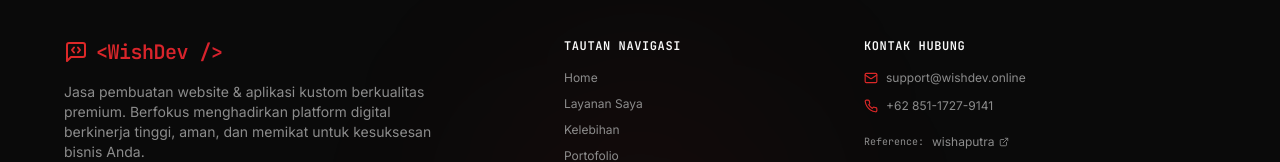
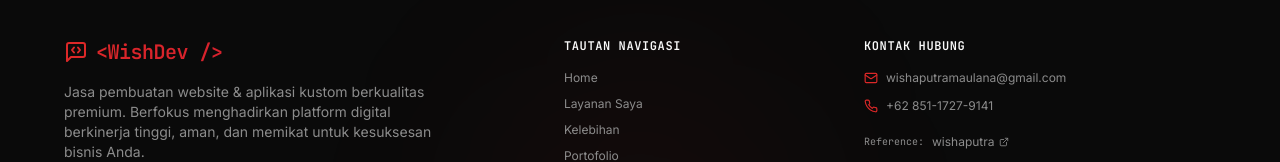
Before and after one commit to wishaputra/notskeduzz, a React (Vite) app: page / in a window 1280 px wide. Shown: the part 8523-8685 px from the top of the page. Built offline with nearby package versions, Linux system fonts and the light colour scheme.

Commit message:
perubahan email di footer

```diff
--- a/src/components/Footer.tsx
+++ b/src/components/Footer.tsx
@@ -48,8 +48,8 @@
             <div className="space-y-3 text-xs text-muted-foreground">
               <div className="flex items-center gap-2">
                 <Mail size={14} className="text-primary shrink-0" />
-                <a href="mailto:support@wishdev.online" className="hover:text-primary transition-colors">
-                  support@wishdev.online
+                <a href="mailto:wishaputramaulana@gmail.com" className="hover:text-primary transition-colors">
+                  wishaputramaulana@gmail.com
                 </a>
               </div>
               <div className="flex items-center gap-2">
```
